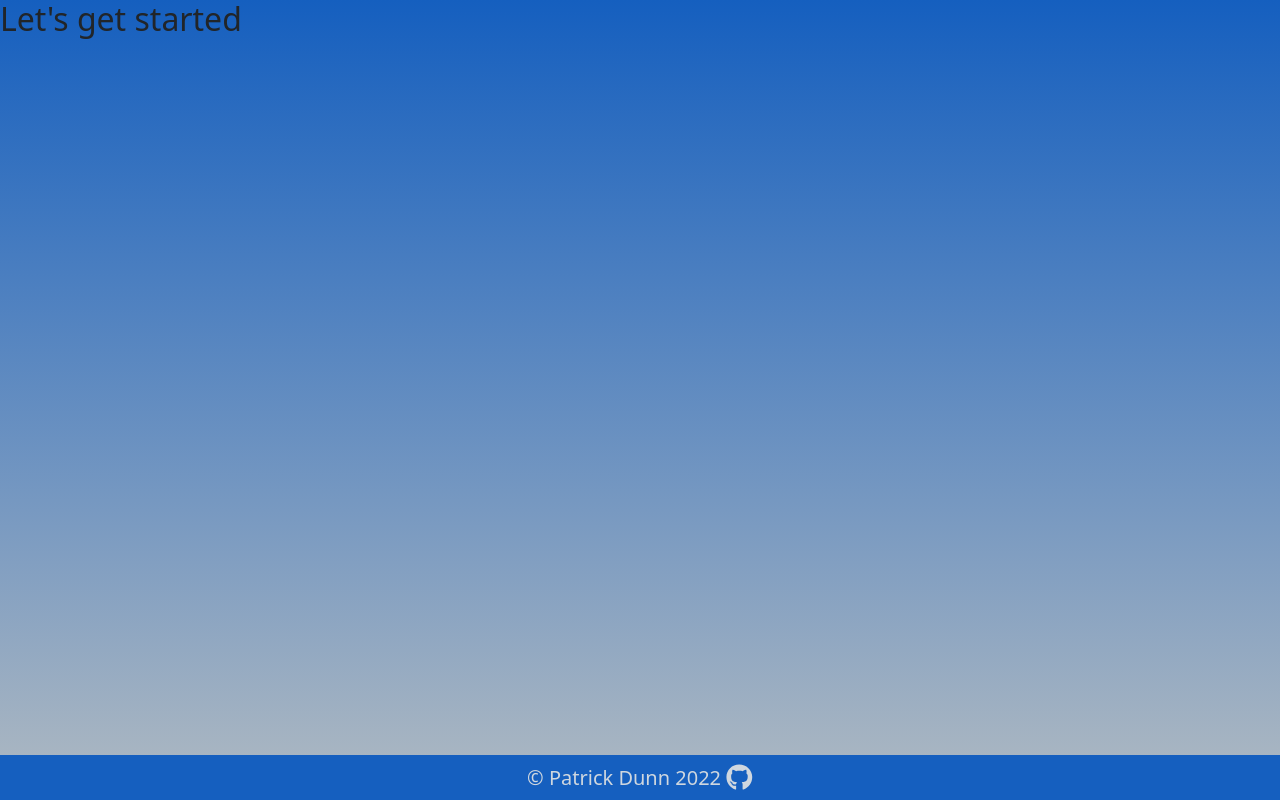
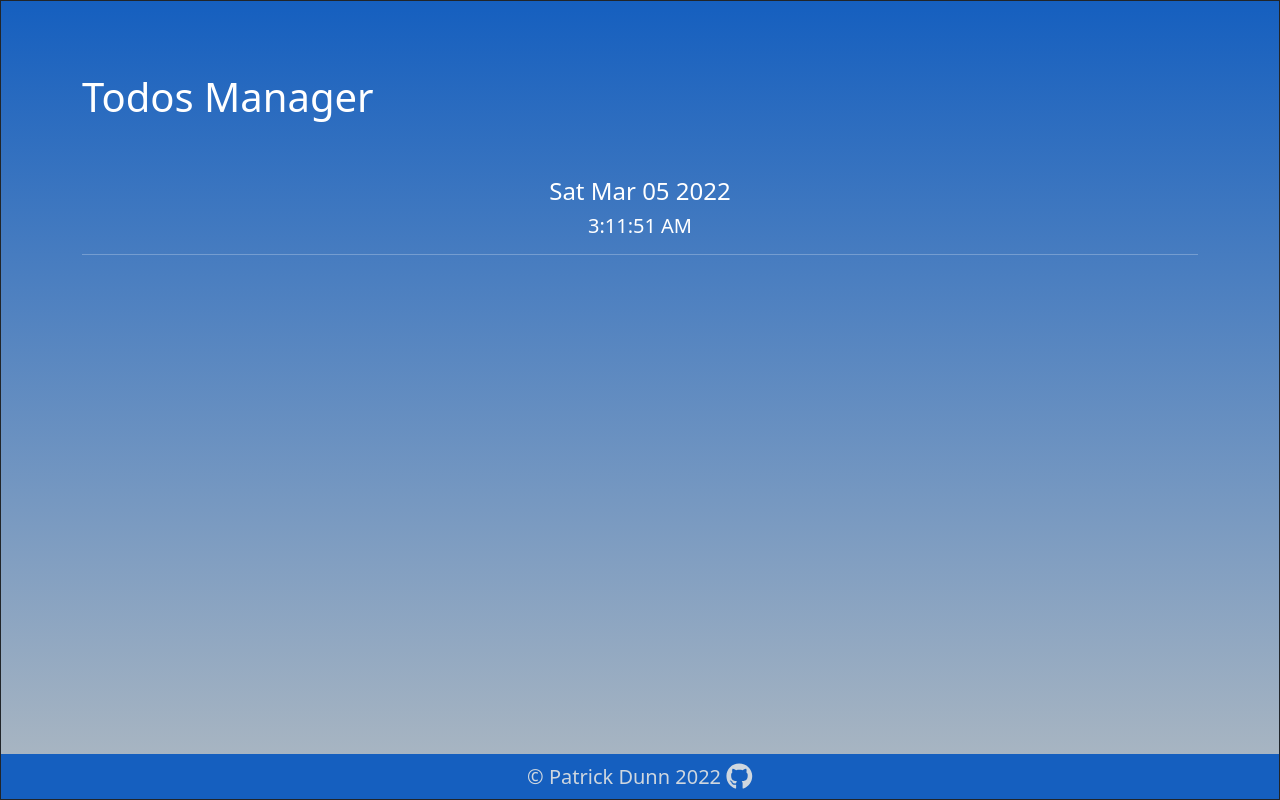
Before and after one commit to knightmac19/react-todos, a React (Create React App) app: page / in a window 1280 px wide. Built offline with nearby package versions, Linux system fonts and the light colour scheme.

Commit message:
set up jumbotron w/date & iterating second

```diff
--- a/src/App.js
+++ b/src/App.js
@@ -1,13 +1,13 @@
-import React from 'react';
+import React from "react";
 import "./App.css";
 
-import Footer from './components/Layout/Footer';
-
+import Jumbotron from "./components/Layout/Jumbotron";
+import Footer from "./components/Layout/Footer";
 
 const App = () => {
   return (
-    <div>
-      <h2>Let's get started</h2>
+    <div className="content-wrap">
+      <Jumbotron />
       <Footer />
     </div>
   );
--- a/src/components/Layout/Footer.css
+++ b/src/components/Layout/Footer.css
@@ -17,6 +17,7 @@
     color: #cfd7df;
     height:100%;
     text-align: center;
+
 }
 
 .icon {
--- /dev/null
+++ b/src/components/Layout/Jumbotron.js
@@ -0,0 +1,37 @@
+import React, { useState } from "react";
+import { Container } from "reactstrap";
+
+
+const Jumbotron = () => {
+
+  const [dateTime, setDateTime] = useState(new Date());
+
+  const updateTimestamp = () => {
+    setInterval(() => {
+        setDateTime(new Date());
+    },1000)
+  };
+
+  return (
+    <div className="mt-4 p-5 text-white rounded">
+      <Container>
+        <h1 className=" pb-5">Todos Manager</h1>
+        <div className="text-center">
+          <h4 className="datestamp">{dateTime.toString().substring(0, 15)}</h4>
+          <h5 className="timestamp">
+            {dateTime.toLocaleString("en-US", {
+              hour: "numeric",
+              minute: "numeric",
+              second: "numeric",
+              hour12: true,
+            })}
+          </h5>
+          {updateTimestamp()}
+          <hr />
+        </div>
+      </Container>
+    </div>
+  );
+};
+
+export default Jumbotron;
--- a/src/index.css
+++ b/src/index.css
@@ -9,9 +9,18 @@ html {
 }
 
 body {
+
+  background: linear-gradient(to bottom, #155fbf, #b0bac2);
+}
+
+.content-wrap {
+  margin-bottom: -40px;
   margin: 0;
   /* background-color: #3f3f3f; */
   position: relative;
   min-height: 100vh;
-  background: linear-gradient(to bottom, #155fbf, #b0bac2);
+  border-style: solid;
+  /* border-color: #b0bac2; */
+  border-width: 0.05px;
+
 }
```
Also changed, not shown: src/components/Layout/Jumbotron.css (added).
